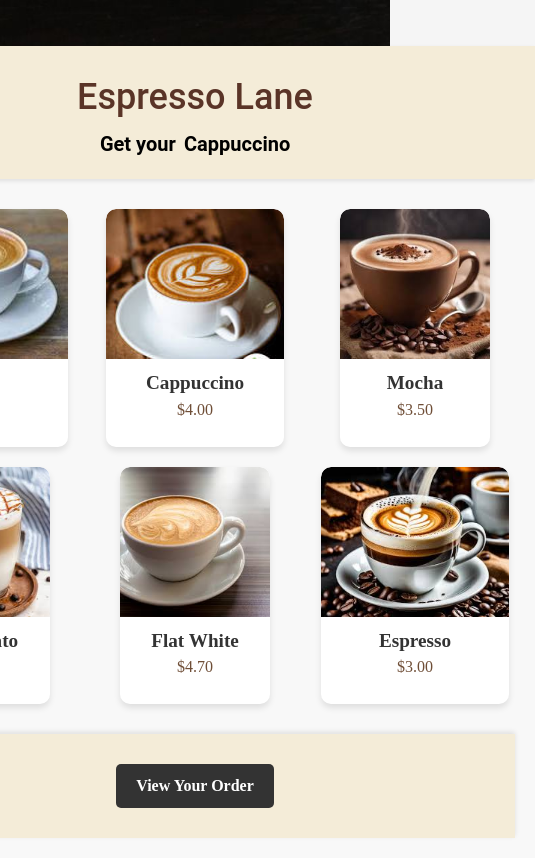
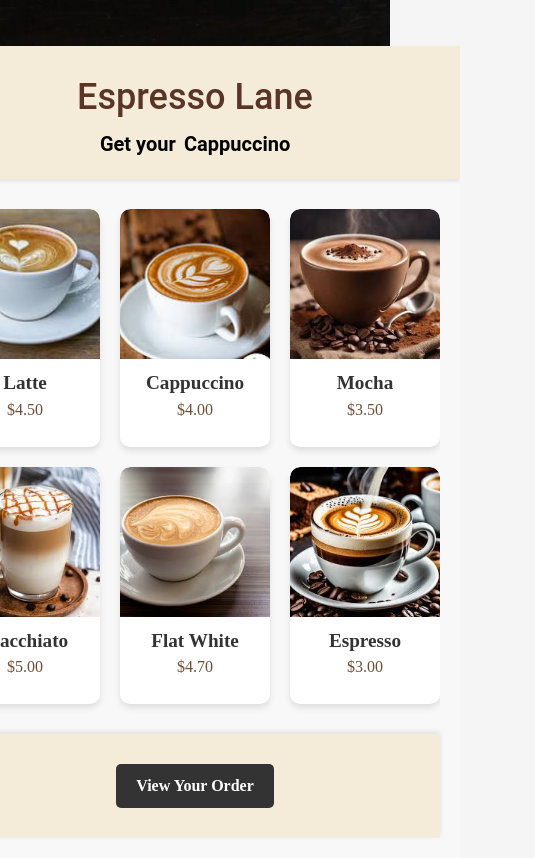
Before and after one commit to K-r-ys/Java-Junction-Project, a React (Vite) app: page / in a window 390 px wide. Shown: the whole page, 535 px wide, since content can reach past the window. Built offline with nearby package versions, Linux system fonts and the light colour scheme.

Commit message:
Updated styles to coffee cards

```diff
--- a/src/components/Menu.css
+++ b/src/components/Menu.css
@@ -76,3 +76,21 @@
 .order-message.visible {
   opacity: 1; /* Show when visible */
 }
+
+/* Media Queries for Responsive Design */
+@media (max-width: 768px) {
+  .menu-panels {
+    overflow-x: auto; /* Ensure horizontal scrolling is still enabled */
+  }
+
+  .menu-panel {
+    grid-template-columns: repeat(
+      auto-fit,
+      minmax(150px, 1fr)
+    ); /* Adjust grid for smaller screens */
+  }
+
+  .coffee-card {
+    max-width: 100%; /* Make cards responsive */
+  }
+}
```
